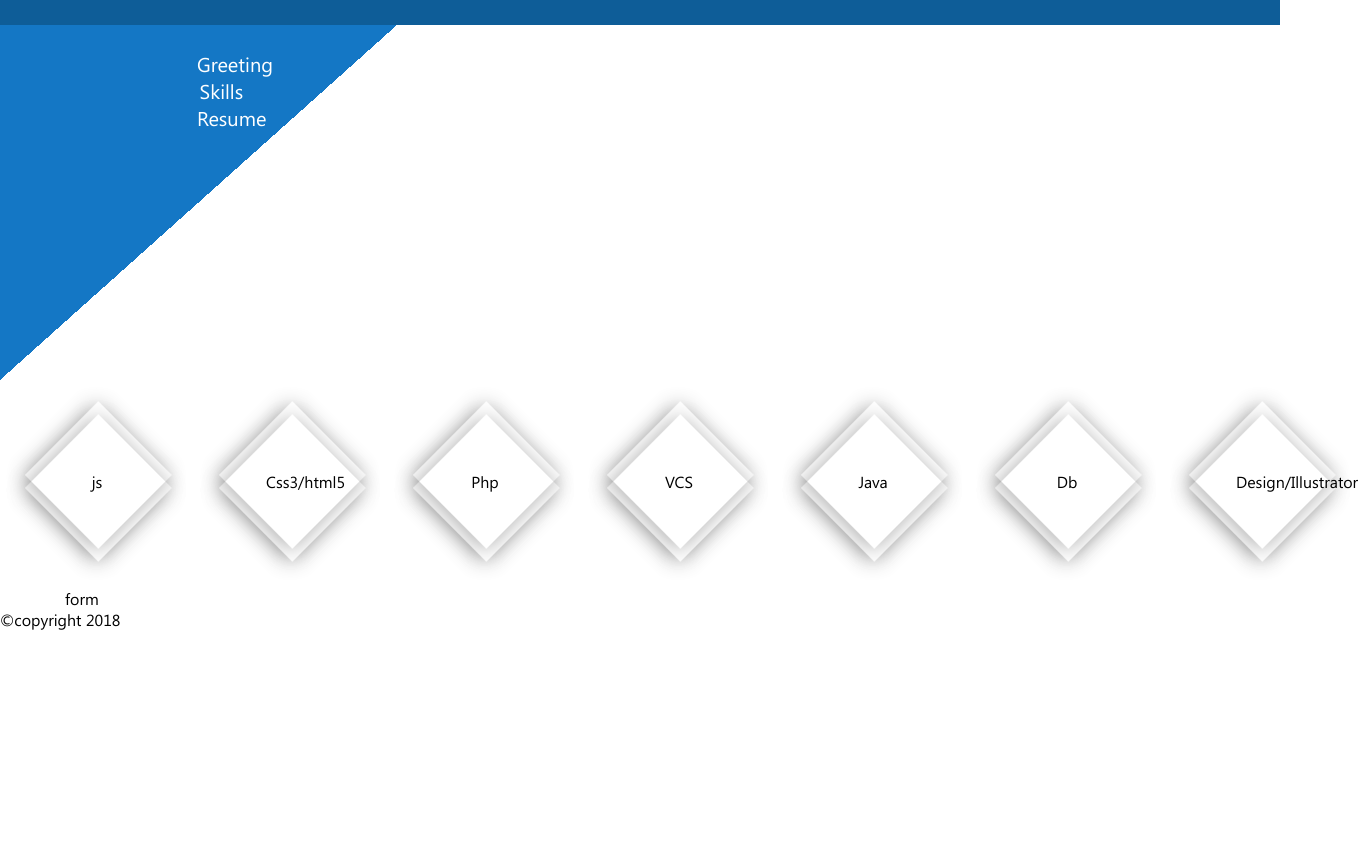
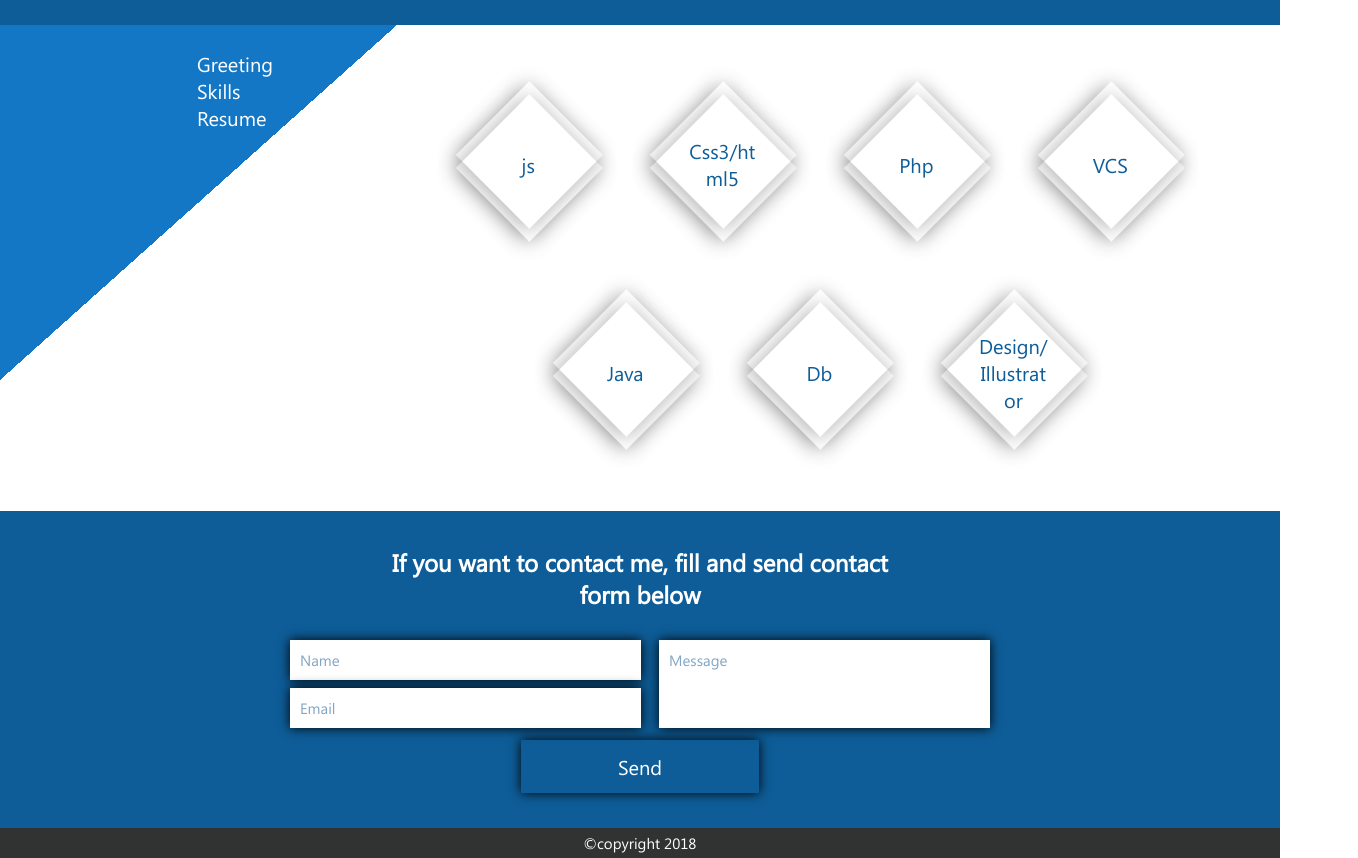
Before and after one commit to M-To-codding/ResumeGH, a React (Create React App) app: page /skills in a window 1280 px wide. Shown: the part 725-1583 px from the top of the page, 1358 px wide, since content can reach past the window. Before the commit the page ends 1355 px from the top, so only its background shows below. Built offline with nearby package versions, Linux system fonts and the light colour scheme.

Commit message:
Add form and form styles

```diff
--- a/src/client/components/Footer.js
+++ b/src/client/components/Footer.js
@@ -7,8 +7,24 @@ class Footer extends Component {
 
     return (
       <footer className="contacts">
-        <div className="container">
-          form
+        <div className="container contacts-content">
+          <h5>If you want to contact me, fill and send contact form below</h5>
+          <form className="contact-form">
+
+            <div className="inputs">
+              <label htmlFor="name">
+                <input type="text" name="name" placeholder="Name" id="name"/>
+              </label>
+              <label htmlFor="email">
+                <input type="email" name="email" placeholder="Email" id="email"/>
+              </label>
+            </div>
+            <label htmlFor="message">
+              <textarea id="message" placeholder="Message"/>
+            </label>
+            <input type="submit" className="btn" value="Send"/>
+
+          </form>
         </div>
         <div className="copyright">
           ©copyright 2018
--- a/src/client/styles/App.css
+++ b/src/client/styles/App.css
@@ -35,6 +35,7 @@ ul {
     display: inherit;
     width: inherit;
     justify-content: inherit;
+    flex-wrap: inherit;
 }
 
 textarea {
@@ -70,7 +71,8 @@ p {
 }
 
 input, textarea {
-    border-style: solid;
+    border: none;
+    box-shadow: 0 0 11px black;
 }
 
 /*---------common-----------*/
@@ -204,15 +206,25 @@ input, textarea {
     margin-left: auto;
 }
 
+.content-menu li {
+    text-align: left;
+}
+
 .content {
     display: inline-block;
     vertical-align: text-bottom;
+    margin-top: 35px;
+    margin-bottom: 35px;
 }
 
-/*-----skills------*/
+/*-----skills.json------*/
 
 .skills {
     display: flex;
+    max-width: 845px;
+    justify-content: center;
+    height: 100%;
+    flex-wrap: wrap;
 }
 
 .skill-item {
@@ -228,28 +240,113 @@ input, textarea {
     transition: 0.5s;
 }
 
-.skill-item p {
-    height: 50px;
-    width: 50px;
+.skill-item div p {
+    margin: auto;
+    height: 100%;
+    display: flex;
+    justify-content: center;
+    align-items: center;
+    position: relative;
+    z-index: 2;
+}
+
+.skill-item div {
+    height: 70px;
+    width: 70px;
+    font-family: "segoe-ui";
+    font-size: 20px;
+    color: #0e5d98;
     text-align: center;
-    line-height: 45px;
     position: relative;
+    word-break: break-word;
     transition: 0.5s;
 }
-.skill-item p:before {
+.skill-item div:before {
     content: '';
     left: 0;
-    height: 50px;
-    width: 50px;
+    height: 70px;
+    width: 70px;
     transform: rotate(0deg);
+    z-index: 1;
     transition: 0.5s;
 }
 
-.skill-item:hover p:before {
+.skill-item:hover div:before {
     content: '';
     display: block;
     box-shadow: 0 0 9px rgba(171, 171, 171, 0.85);
     position: absolute;
     transform: rotate(45deg);
+    background-color: rgba(212, 227, 243, 0.35);
     transition: 0.5s;
 }
+
+/*------------footer-----------*/
+
+.contacts {
+    background-color: #0e5d98;
+}
+
+.contacts .contacts-content {
+    padding: 35px 0;
+}
+
+.contacts h5 {
+    background-color: #0e5d98;
+    color: #fff;
+    font-size: 24px;
+    padding-bottom: 30px;
+    width: 500px;
+    margin: auto;
+    text-align: center;
+}
+
+.contact-form {
+    display: flex;
+    flex-wrap: wrap;
+    width: 700px;
+    justify-content: space-between;
+    margin:auto;
+}
+
+.contact-form input, .contact-form textarea {
+    width: 331px;
+    height: 40px;
+    padding: 0 10px;
+    margin-bottom: 8px;
+    font-size: 15px;
+    color: #0e5d98;
+}
+
+.contact-form input::placeholder, .contact-form textarea::placeholder {
+    color: #82a6c5;
+    font-size: 15px;
+}
+
+.contact-form .inputs input {
+    display: block;
+}
+
+.contact-form textarea {
+    height:88px;
+    padding: 10px;
+    box-sizing: border-box;
+}
+
+.contact-form .btn {
+    width: 238px;
+    height: 53px;
+    margin:auto;
+    background: transparent;
+    cursor: pointer;
+    color: #fff;
+    font-size: 20px;
+}
+
+.copyright {
+    background-color: #313333;
+    color: #fff;
+    font-size: 15px;
+    line-height: 30px;
+    text-align: center;
+}
```
